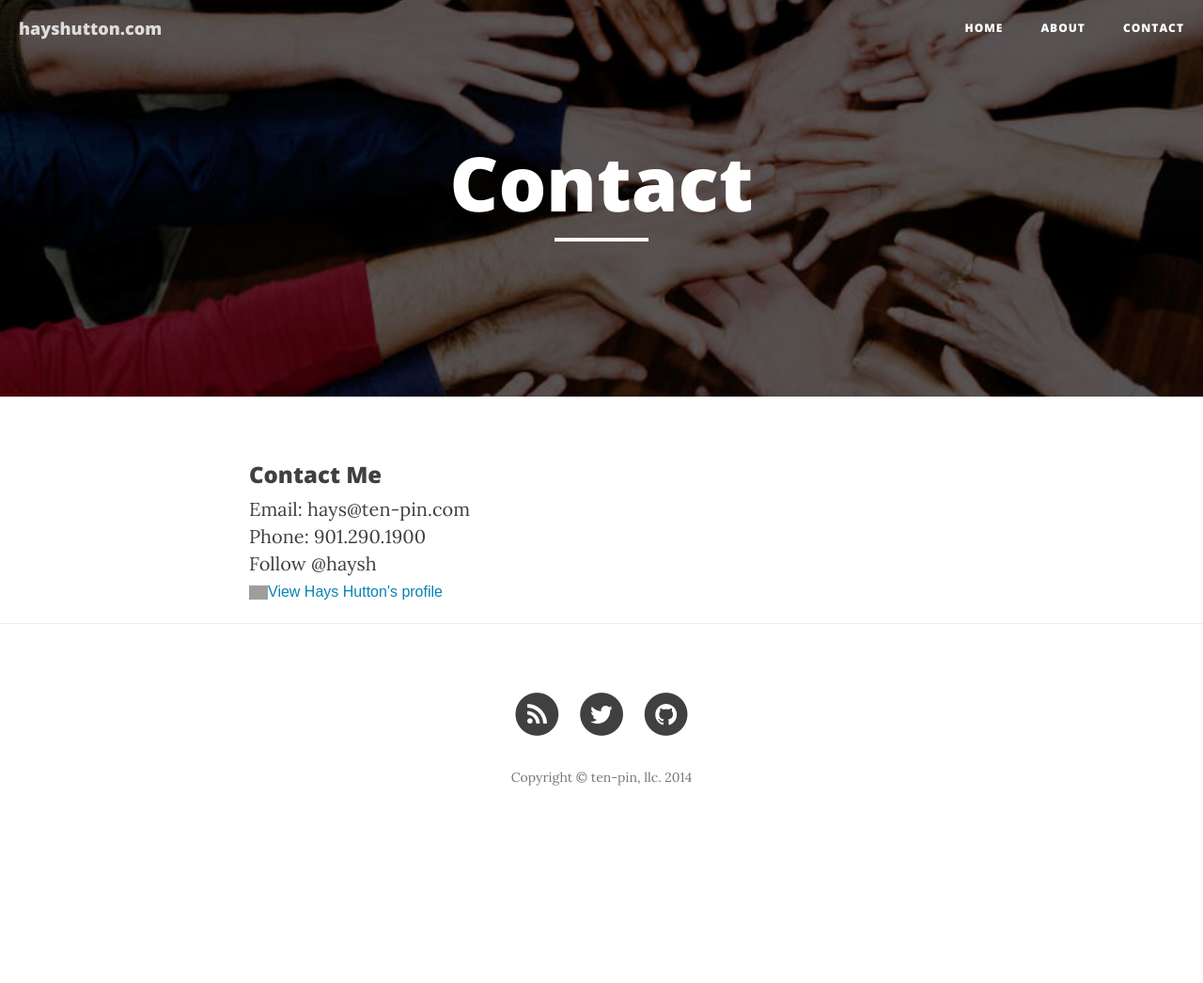
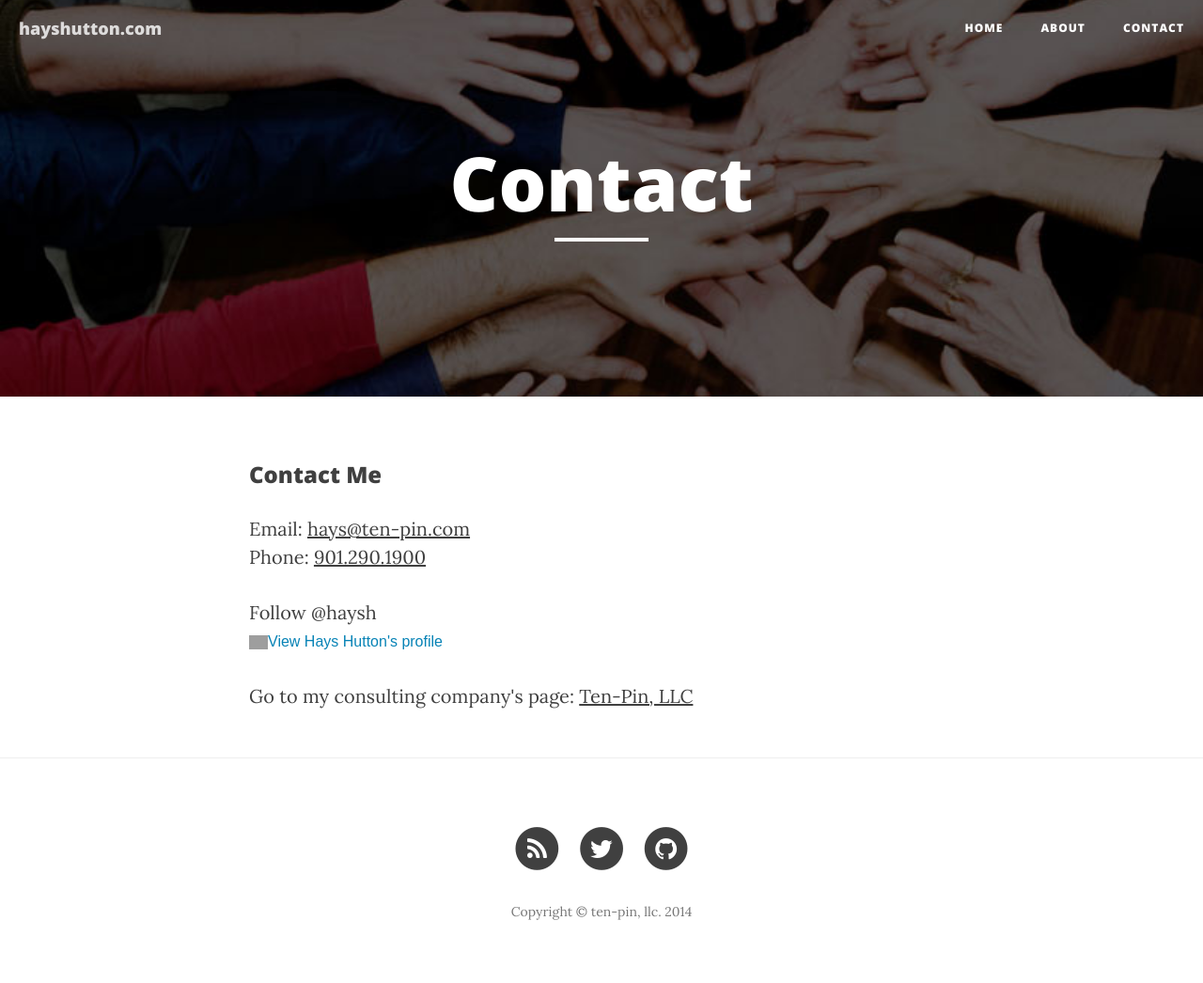
Before and after one commit to hays-hutton/hays-hutton.github.io, a Jekyll site: the page built from contact.html, in a window 1280 px wide. Shown: the whole page at 94% size. Built offline with Jekyll 4.4.1, drawn with Linux system fonts in a browser that asks for light colours; nearby versions of some CDN libraries; comment, search, counter and statistics services are not loaded; before the commit the page ends 903 px from its top, so only the background shows below that; grey boxes are pictures that could not be loaded.

Commit message:
Added link to ten-pin

```diff
--- a/contact.html
+++ b/contact.html
@@ -7,12 +7,14 @@
 
 <h3>Contact Me</h3>
 
-Email: <a href="mailto:hays@ten-pin.com">hays@ten-pin.com</a><br />
-
-Phone: <a href="tel:+19012901900">901.290.1900</a><br />
+<p>Email: <a href="mailto:hays@ten-pin.com">hays@ten-pin.com</a><br/>
+Phone: <a href="tel:+19012901900">901.290.1900</a><br/>
+</p>
 
 <a data-show-count="false" class="twitter-follow-button" href="https://twitter.com/haysh">Follow @haysh</a>
 
 <script>!function(d,s,id){var js,fjs=d.getElementsByTagName(s)[0],p=/^http:/.test(d.location)?'http':'https';if(!d.getElementById(id)){js=d.createElement(s);js.id=id;js.src=p+'://platform.twitter.com/widgets.js';fjs.parentNode.insertBefore(js,fjs);}}(document, 'script', 'twitter-wjs');</script><br />
 
 <a style="text-decoration:none;" href="http://www.linkedin.com/pub/hays-hutton/11/25a/8ba"><span style="font: 80% Arial,sans-serif; color:#0783B6;"><img border="0" style="vertical-align:middle" alt="View Hays Hutton's LinkedIn profile" height="15" width="20" src="https://static.licdn.com/scds/common/u/img/webpromo/btn_in_20x15.png" />View Hays Hutton's profile</span></a>
+
+<p>Go to my consulting company's page: <a href="http://www.ten-pin.com/">Ten-Pin, LLC</a></p>
```
